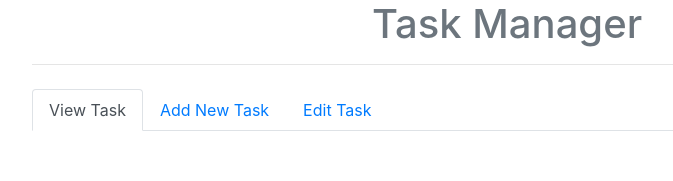
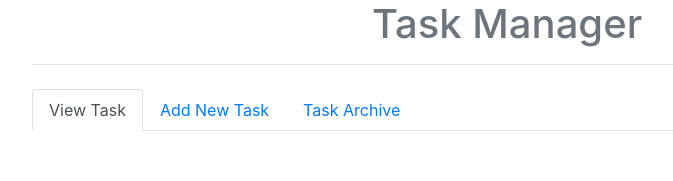
Before and after one commit to mydigita/mongo-office, a React (Create React App) app: page /mongo-office/task-manager in a window 1280 px wide. Shown: the top 181 px of the page, without its empty margins (268-941 px from the left). Built offline with nearby package versions, Linux system fonts and the light colour scheme; no server answers.

Commit message:
local update

```diff
--- a/src/components/task-manager.component.js
+++ b/src/components/task-manager.component.js
@@ -102,7 +102,7 @@ export default function TaskManager(){
                     <a className="nav-link warning" data-toggle="tab" href="#add">Add New Task</a>
                 </li>
                 <li className="nav-item">
-                    <a className="nav-link danger" data-toggle="tab" href="#edit">Edit Task</a>
+                    <a className="nav-link danger" data-toggle="tab" href="#archive">Task Archive</a>
                 </li>
             </ul>
 
@@ -142,17 +142,9 @@ export default function TaskManager(){
                             </form>
                         </div>
                     </div>
-                    {/* <div id="edit" className="tab-pane fade">
-                        <h3>Edit Task</h3>
-                        <div>
-                            <form>
-                                <div className="form-group">
-                                    <label>Task Details: </label>
-                                    <input type="text" className="form-control"/>
-                                </div>
-                            </form>
-                        </div>
-                    </div>                    */}
+                    <div id="archive" className="tab-pane fade">
+                        <h3>Task Archive</h3>
+                    </div>
                 </div>
             </div>
         </div>
```
